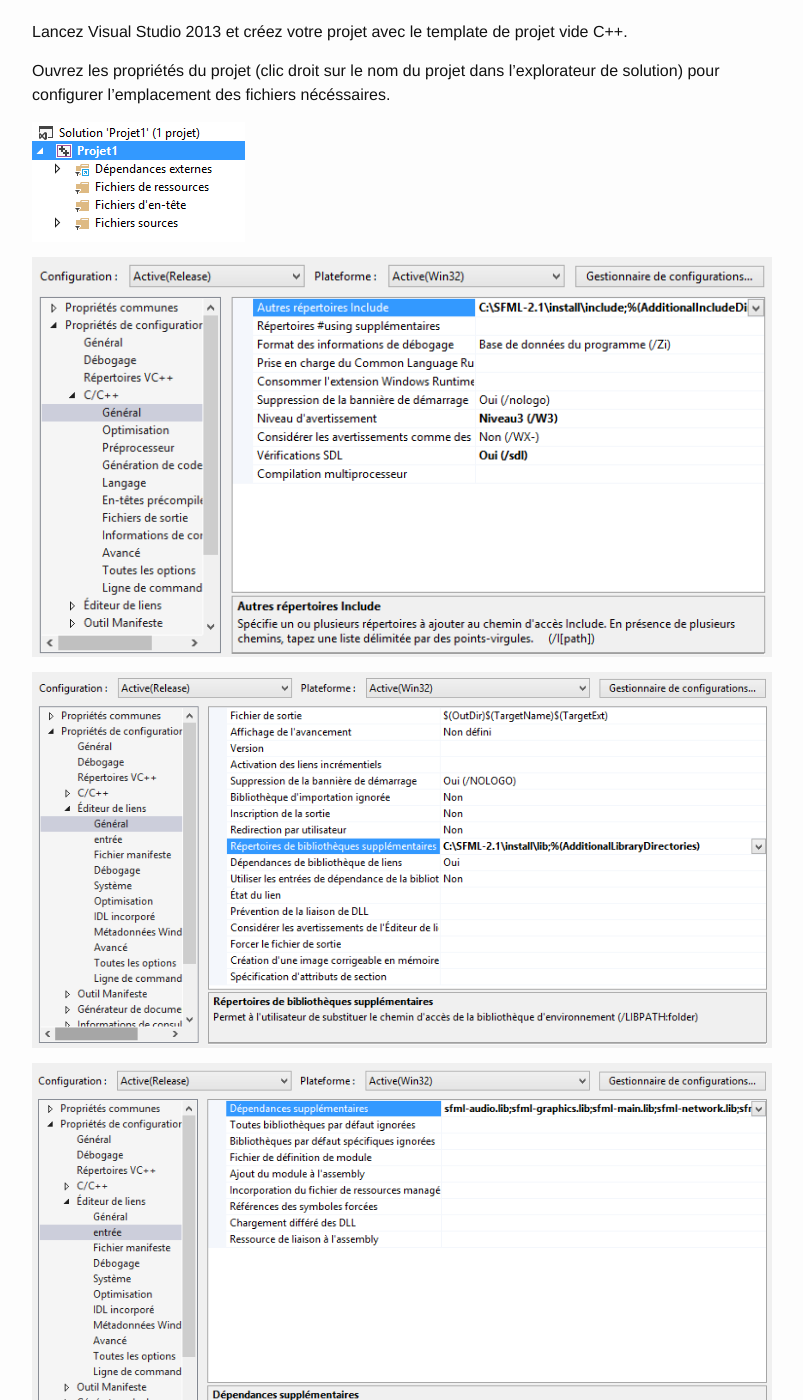
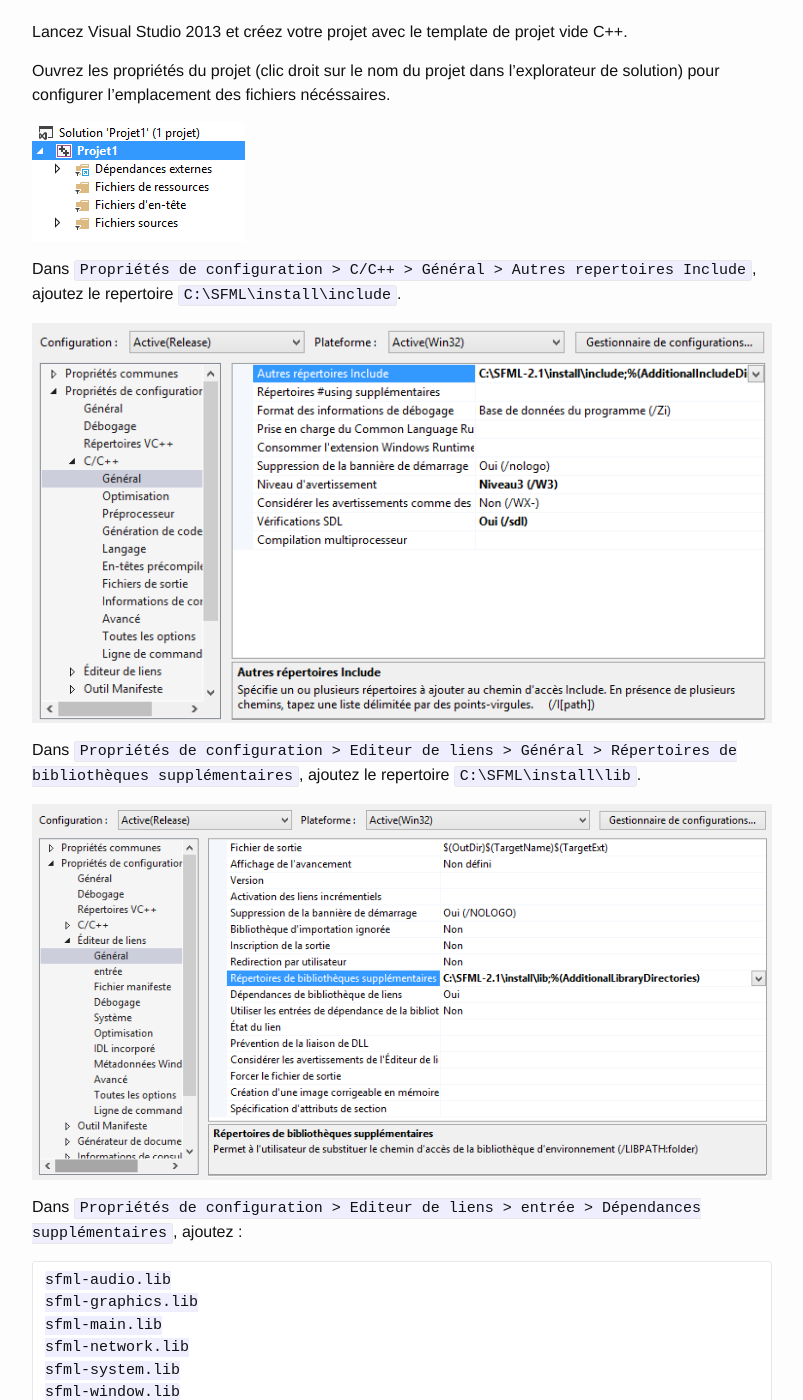
Before and after one commit to amm0nite/amm0nite.github.io, a Jekyll site: the page built from _posts/2014-10-23-sfml-setup.md, in a window 1280 px wide and 1400 px high, scrolled down 2677 px. Shown: the whole window, without its empty margins (238-1041 px from the left). Built offline with Jekyll 4.4.1, drawn with Linux system fonts in a browser that asks for light colours; some of the changed text lies outside the part shown.

Commit message:
Finish the SFML post

```diff
--- a/_posts/2014-10-23-sfml-setup.md
+++ b/_posts/2014-10-23-sfml-setup.md
@@ -63,11 +63,26 @@
 
 ![VS2013 propriétés du projet]({{ site.url }}/assets/vs1.png)
 
+Dans `Propriétés de configuration > C/C++ > Général > Autres repertoires Include`, ajoutez le repertoire `C:\SFML\install\include`.
+
 ![include]({{ site.url }}/assets/include.png)
+
+Dans `Propriétés de configuration > Editeur de liens > Général > Répertoires de bibliothèques supplémentaires`, ajoutez le repertoire `C:\SFML\install\lib`.
 
 ![lib]({{ site.url }}/assets/lib.png)
 
+Dans `Propriétés de configuration > Editeur de liens > entrée > Dépendances supplémentaires`, ajoutez :
+
+    sfml-audio.lib
+    sfml-graphics.lib
+    sfml-main.lib
+    sfml-network.lib
+    sfml-system.lib
+    sfml-window.lib
+
 ![dll]({{ site.url }}/assets/dll.png)
+
+Pour tester, créez un fichier `main.cpp` avec le code suivant puis compilez le projet (en mode "Release").
 
 {% highlight c++ %}
 #include <SFML/Graphics.hpp>
@@ -95,3 +110,9 @@
     return 0;
 }
 {% endhighlight %}
+
+Un message d'erreur va apparaître car il faut copier les fichiers DLL dans le même dossier que l'éxécutable du projet.
+
+Copiez tout les fichiers DLL de `C:\SFML\install\bin` dans le dossier du projet qui contient le `VotreProjet.exe`.
+
+Et maintenant tout fonctionne, lisez ce [livre](https://www.packtpub.com/game-development/sfml-game-development) et programmez un jeu!
```
